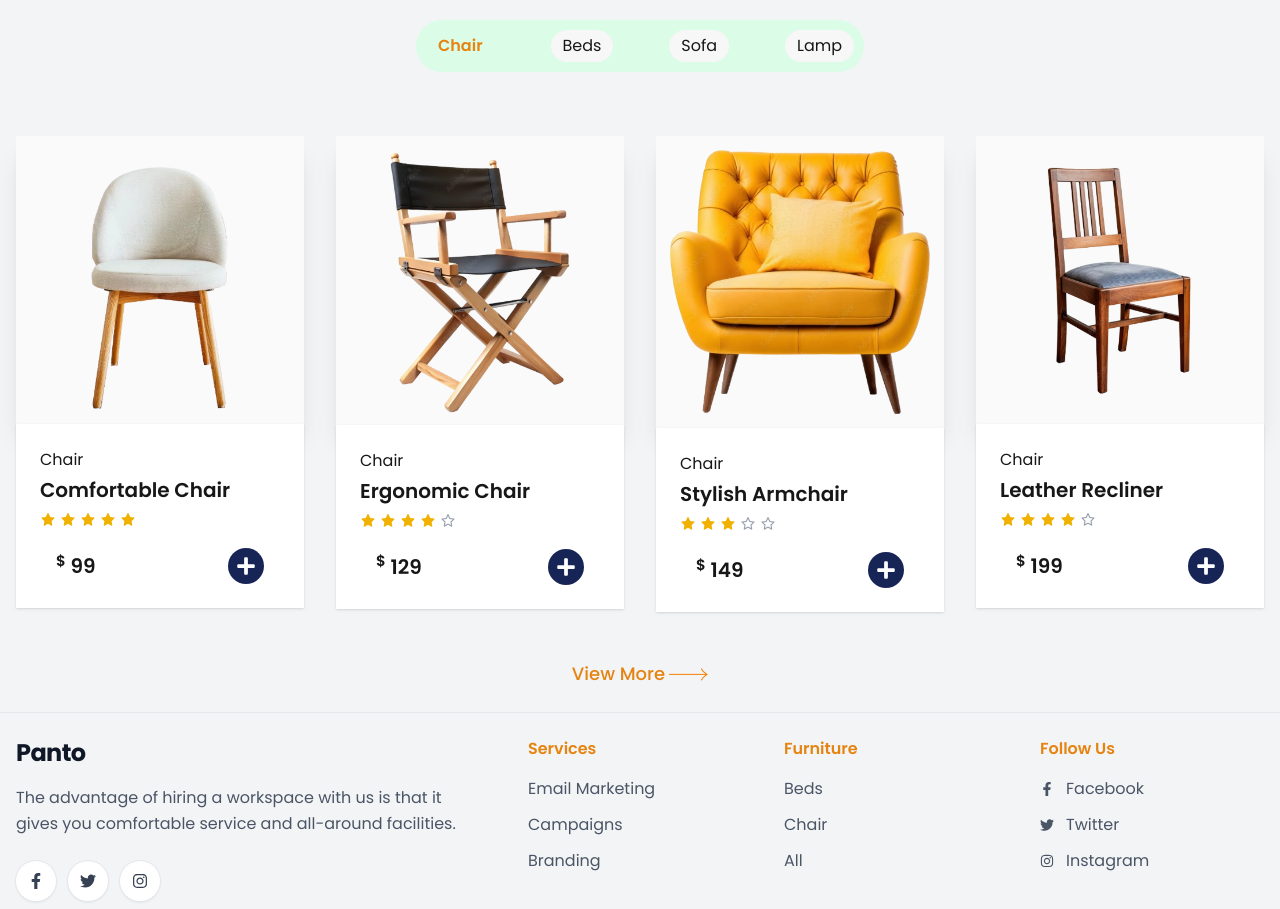
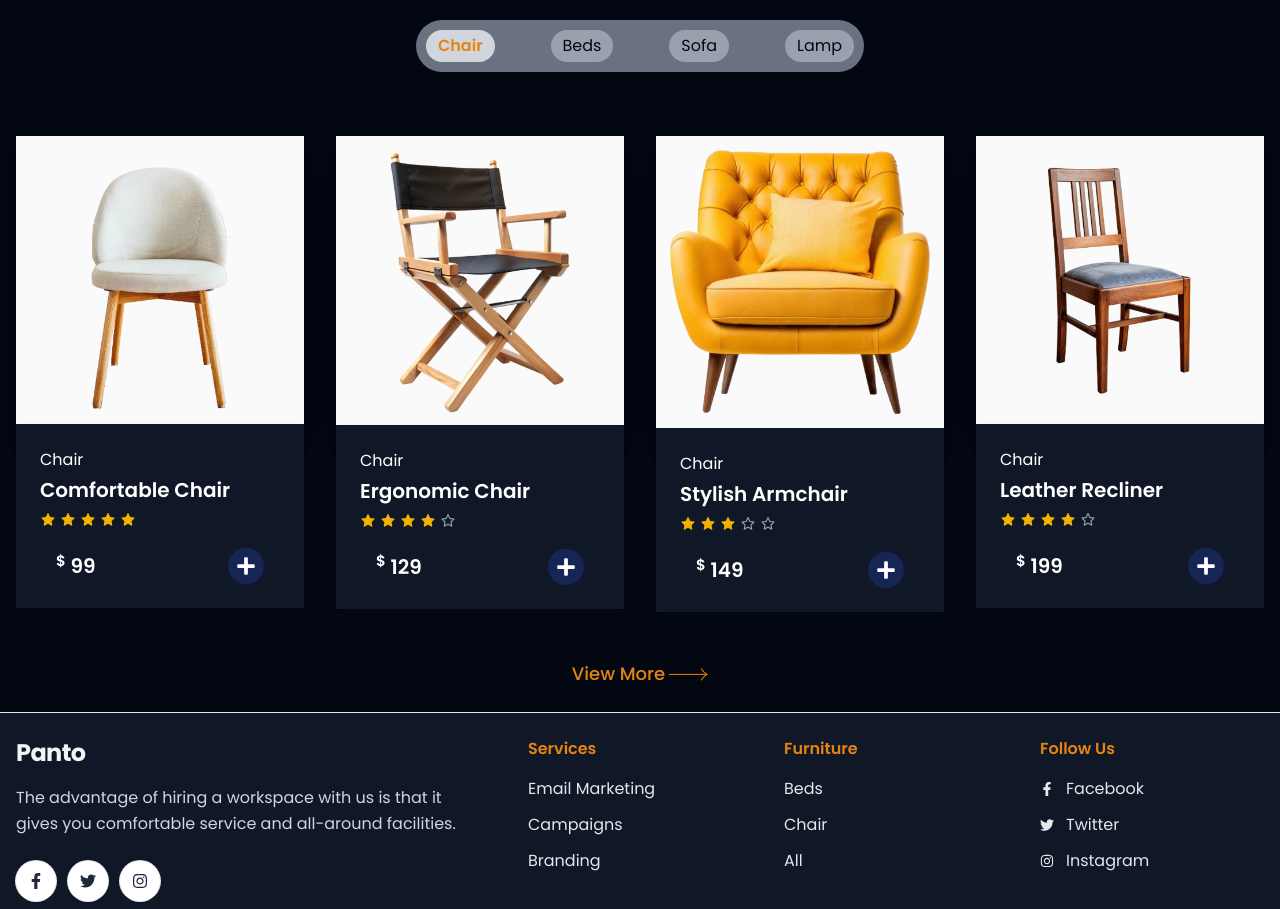
Before and after one commit to mahdirafi/Panto-Furniture_ReactJS, a React (Vite) app: page /shop in a window 1280 px wide. Shown: the part 540-1449 px from the top of the page. Built offline with nearby package versions, Linux system fonts and the light colour scheme.

Commit message:
dark Mode

```diff
--- a/src/App.jsx
+++ b/src/App.jsx
@@ -2,18 +2,19 @@ import { Outlet } from 'react-router'
 import './App.css'
 import Navbar from './Components/Navbar'
 import Footer from './Components/Footer'
+import { ThemeProvider } from './Context/ThemeContext'
 
 function App() {
 
 
   return (
-     <>
+     <ThemeProvider>
      <Navbar/>
       <main className='min-h-screen'>
         <Outlet/>
       </main>
       <Footer/>
-     </>
+     </ThemeProvider>
   )
 }
 
--- a/src/Components/Footer.jsx
+++ b/src/Components/Footer.jsx
@@ -20,7 +20,7 @@ const socialLinks = [
 ];
 
 const linkClass =
-  "text-gray-600 transition-colors duration-200 hover:text-primary";
+  "text-gray-600 dark:text-gray-200 transition-colors duration-200 hover:text-primary";
 
 const FooterColumn = ({ title, children }) => (
   <div>
@@ -31,18 +31,18 @@ const FooterColumn = ({ title, children }) => (
 
 const Footer = () => {
   return (
-    <footer className="border-t border-gray-200 bg-gray-100">
+    <footer className="border-t border-gray-200 bg-gray-100 dark:bg-gray-900">
       <div className="section-container px-4 py-12 sm:px-6 lg:py-16">
         <div className="grid grid-cols-1 gap-10 sm:grid-cols-2 lg:grid-cols-5 lg:gap-8">
           {/* Logo and description */}
           <div className="sm:col-span-2">
             <Link
               to="/"
-              className="inline-block text-2xl font-bold tracking-tight text-gray-900"
+              className="inline-block text-2xl font-bold tracking-tight text-gray-900 dark:text-gray-100"
             >
               Panto
             </Link>
-            <p className="mt-4 max-w-md leading-relaxed text-gray-600">
+            <p className="mt-4 max-w-md leading-relaxed text-gray-600 dark:text-gray-300">
               The advantage of hiring a workspace with us is that it gives you
               comfortable service and all-around facilities.
             </p>
@@ -56,7 +56,7 @@ const Footer = () => {
                     target="_blank"
                     rel="noopener noreferrer"
                     aria-label={label}
-                    className="flex h-10 w-10 items-center justify-center rounded-full bg-white text-gray-700 shadow-sm ring-1 ring-gray-200 transition hover:bg-gray-900 hover:text-white"
+                    className="flex h-10 w-10 items-center justify-center rounded-full bg-white dark:text-gray-800 text-gray-700 shadow-sm ring-1 ring-gray-200 transition hover:bg-gray-900 hover:text-white"
                   >
                     <Icon className="text-base" />
                   </a>
@@ -112,13 +112,13 @@ const Footer = () => {
         </div>
 
         {/* Bottom bar */}
-        <div className="mt-12 flex flex-col items-center justify-between gap-3 border-t border-gray-200 pt-6 text-sm text-gray-500 sm:flex-row">
+        <div className="mt-12 flex flex-col items-center justify-between gap-3 border-t dark:text-gray-200 border-gray-200 pt-6 text-sm text-gray-500 sm:flex-row">
           <p>© {new Date().getFullYear()} Panto. All rights reserved.</p>
           <div className="flex gap-6">
-            <Link to="/" className="hover:text-gray-900">
+            <Link to="/" className="hover:text-gray-900 dark:hover:text-primary">
               Privacy Policy
             </Link>
-            <Link to="/" className="hover:text-gray-900">
+            <Link to="/" className="hover:text-gray-900 dark:hover:text-primary">
               Terms of Service
             </Link>
           </div>
--- a/src/Components/Navbar.jsx
+++ b/src/Components/Navbar.jsx
@@ -49,7 +49,8 @@ const Navbar = () => {
   } , [])
 
   return (
-    <header className={`fixed top-0 right-0 left-0 z-50 transition duration-300 ease-in-out  ${isScroll ? "bg-white shadow-md" : "text-white bg-transparent"}`}>
+    <header className={`fixed top-0 right-0 left-0 z-50 transition duration-300 ease-in-out
+    ${isScroll ? "bg-white shadow-md dark:text-gray-950 " : "text-white bg-transparent"}`}>
       <nav className="max-w-screen-2xl container mx-auto flex items-center justify-between px-2 py-6 ">
         {/* logo */}
         <NavLink to="/" className="font-bold text-2xl">
--- /dev/null
+++ b/src/Context/ThemeContext.jsx
@@ -0,0 +1,23 @@
+import { createContext, useEffect, useState } from "react";
+
+export const ThemeContext = createContext();
+
+export const ThemeProvider = ( {children} )=> {
+    const [isDarkMood , setIsDarkMood] = useState(false);
+    const toggleTheme = () =>{
+        setIsDarkMood(!isDarkMood)
+    }
+
+    useEffect(() => {
+        if(!isDarkMood){
+            document.body.classList.add('dark');
+        }else{
+            document.body.classList.remove('dark')
+        }
+    }, [isDarkMood])
+
+    return <ThemeContext.Provider value={{isDarkMood , toggleTheme}} >
+        {children}
+    </ThemeContext.Provider>
+
+}
--- a/src/index.css
+++ b/src/index.css
@@ -12,7 +12,9 @@
   --word-spacing-wide: 0.1em;
   --word-spacing-wider: 0.2em;
 };
-
+.dark{
+  @apply bg-gray-900 text-white;
+}
 .section-container {
   @apply max-w-screen-2xl container mx-auto py-6 px-4;
 };
--- a/src/pages/home/Hero.jsx
+++ b/src/pages/home/Hero.jsx
@@ -1,14 +1,18 @@
-// import React, { useContext } from 'react';
+
 import bannerImg from '../../assets/banner.png';
 import { FaSearch } from 'react-icons/fa';
 import TooltipButton from '../../Components/TooltipButton';
 import BasicToolTip from '../../Components/BasicToolTip';
-// import { ThemeContext } from '../../context/ThemeContext';
+import { BsMoon, BsSun } from 'react-icons/bs';
+import { useContext } from 'react';
+import { ThemeContext } from '../../Context/ThemeContext';
+
 // import { BsMoon, BsSun } from 'react-icons/bs';
 
 
 const Hero = () => {
-    // const { isDarkMode, toggleTheme } = useContext(ThemeContext);
+    const {isDarkMood , toggleTheme } = useContext(ThemeContext);
+    console.log(isDarkMood , toggleTheme);
     return (
         <section className={`relative h-screen bg-cover bg-center text-white  `} style={{ backgroundImage: `url(${bannerImg})` }}>
 
@@ -45,14 +49,16 @@ const Hero = () => {
             </div>
 
             {/* dark and light mode */}
-            {/* <div className="absolute bottom-16 right-16 z-40">
+            <div className="absolute bottom-20 right-16 z-40">
                 <button
                     onClick={toggleTheme}
-                    className="focus:outline-none font-bold text-lg bg-black text-white p-5 rounded-full "
+                    className="focus:outline-none font-bold text-lg bg-black text-white p-5 rounded-full cursor-pointer"
                 >
-                    {isDarkMode ? <BsSun className="text-yellow-300" /> : <BsMoon />}
+                    {isDarkMood ? <BsSun className="text-yellow-300" /> : <BsMoon />}
+
+                    {/* <BsSun/> */}
                 </button>
-            </div>  */}
+            </div>
         </section>
     );
 }
--- a/src/pages/shop/ProductCard.jsx
+++ b/src/pages/shop/ProductCard.jsx
@@ -6,12 +6,12 @@ import { getImageUrl } from "../../utils/getImageUrl";
 
 const ProductCard = ({product}) => {
     return (
-        <div >
+        <div className=" ">
             <div className="bg-[#FAFAFA] shadow-xl">
                 <img src={getImageUrl(`${product.imageUrl}`)} alt="" />
             </div>
 
-            <div className={`p-6   bg-white shadow-sm space-y-4`}>
+            <div className={`p-6 dark:bg-gray-900 dark:text-white  bg-white shadow-sm space-y-4`}>
                 <h4 className='text-base  mb-1'>{product.category}</h4>
                 <h3 className="font-semibold text-xl mb-2">{product.name}</h3>
                 <Rating rating={product.rating} />
--- a/src/pages/shop/Products.jsx
+++ b/src/pages/shop/Products.jsx
@@ -1,9 +1,11 @@
-import { useState } from "react";
+import { useContext, useState } from "react";
 import { products } from "../../utils/Products";
 import ProductCard from "./ProductCard";
 import btnIcon from "../../assets/button-icon.png"
+import { ThemeContext } from "../../Context/ThemeContext";
 
 const Products = ({ headline }) => {
+  const { isDarkMode, toggleTheme } = useContext(ThemeContext);
   const categories = ["Chair", "Beds", "Sofa", "Lamp"];
 
   const [selectCategory, setSelectCategory] = useState("Chair");
@@ -20,12 +22,14 @@ const Products = ({ headline }) => {
   };
 
   return (
-    <div className="text-secondary  bg-gray-100">
+   <div className={`${isDarkMode ? 'bg-gray-900 text-white' : 'bg-secondary-bg'}`}>
+
+    <div className="text-secondary  bg-gray-100 dark:bg-gray-950 dark:text-white">
       <div className="section-container">
         <h2 className="text-4xl font-bold text-center my-12">{headline}</h2>
 
         {/*category tabs  */}
-        <div className="bg-green-100 max-w-md mx-auto sm:rounded-full md:p-2.5 py-5 mb-16">
+        <div className="bg-green-100 dark:bg-gray-500  max-w-md mx-auto sm:rounded-full md:p-2.5 py-5 mb-16">
           <div className="flex flex-col sm:flex-row items-center md:justify-between justify-center gap-4">
             {categories.map((category, index) => (
               <button
@@ -38,8 +42,8 @@ const Products = ({ headline }) => {
                   hover:rounded-full cursor-pointer transition-colors
                       ${
                         selectCategory === category
-                          ? "text-primary rounded-full bg-green-100 font-semibold"
-                          : "bg-secondary-bg rounded-full"
+                          ? "text-primary rounded-full bg-green-100 dark:bg-gray-300 font-semibold"
+                          : "bg-secondary-bg dark:bg-gray-400 dark:text-gray-950 rounded-full"
                       }`}
               >
                 {category}
@@ -69,6 +73,8 @@ const Products = ({ headline }) => {
         }
       </div>
     </div>
+ </div>
+
   );
 };
 
--- a/src/pages/shop/Shop.jsx
+++ b/src/pages/shop/Shop.jsx
@@ -4,7 +4,7 @@ import Products from './Products';
 const Shop = () => {
     return (
         <section className='min-h-screen'>
-            <div className={`w-full h-100 bg-cover bg-center text-white flex justify-center items-center `} style={{ backgroundImage: `url(${bannerImg})` }}>
+            <div className={`w-full h-100 dark:bg-black dark:text-white bg-cover bg-center text-white flex justify-center items-center `} style={{ backgroundImage: `url(${bannerImg})` }}>
                 <h1 className='text-4xl font-bold'>Shop Our Products</h1>
  </div>
                 <Products headline="What's Your Choice"/>
```
